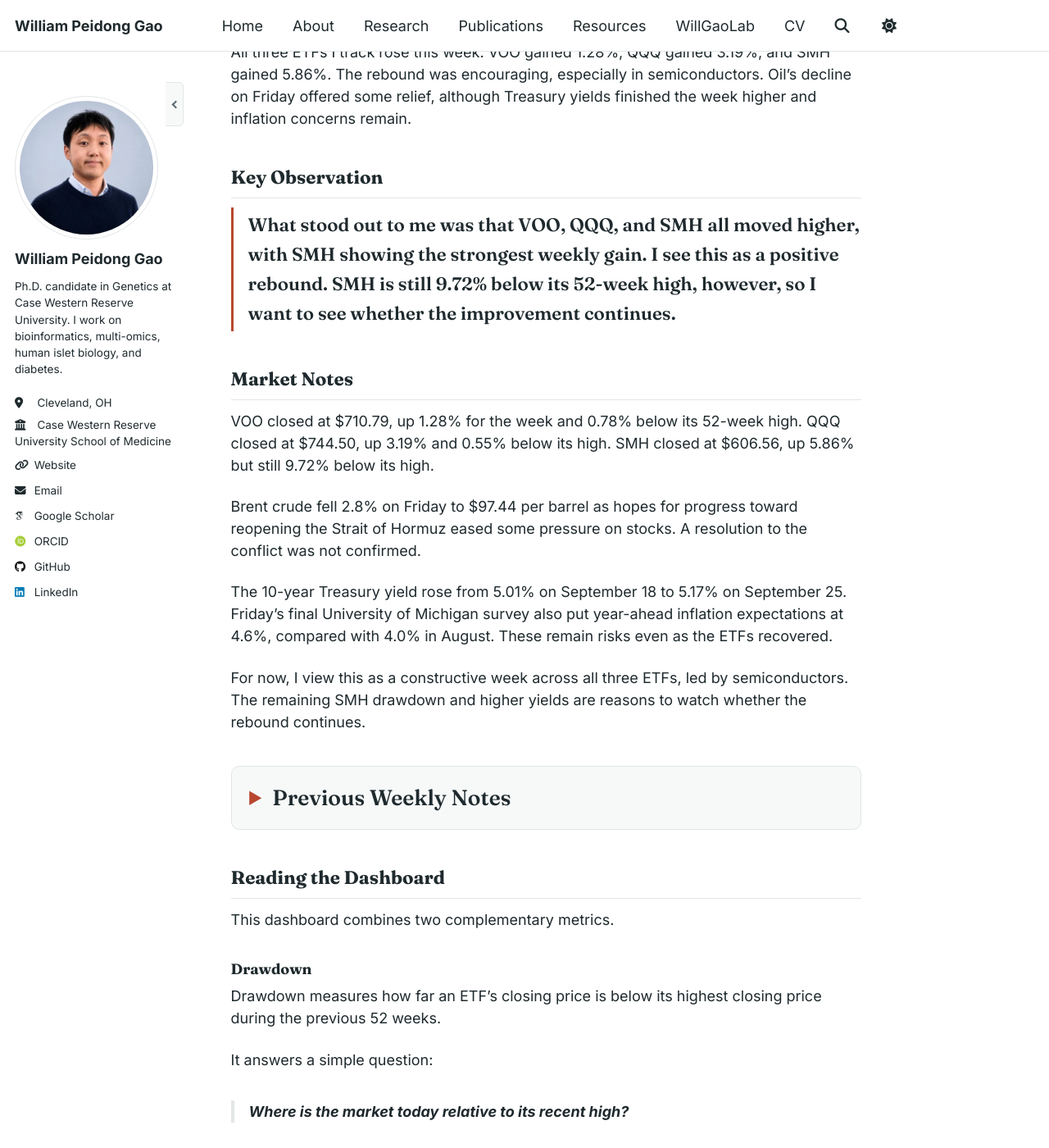
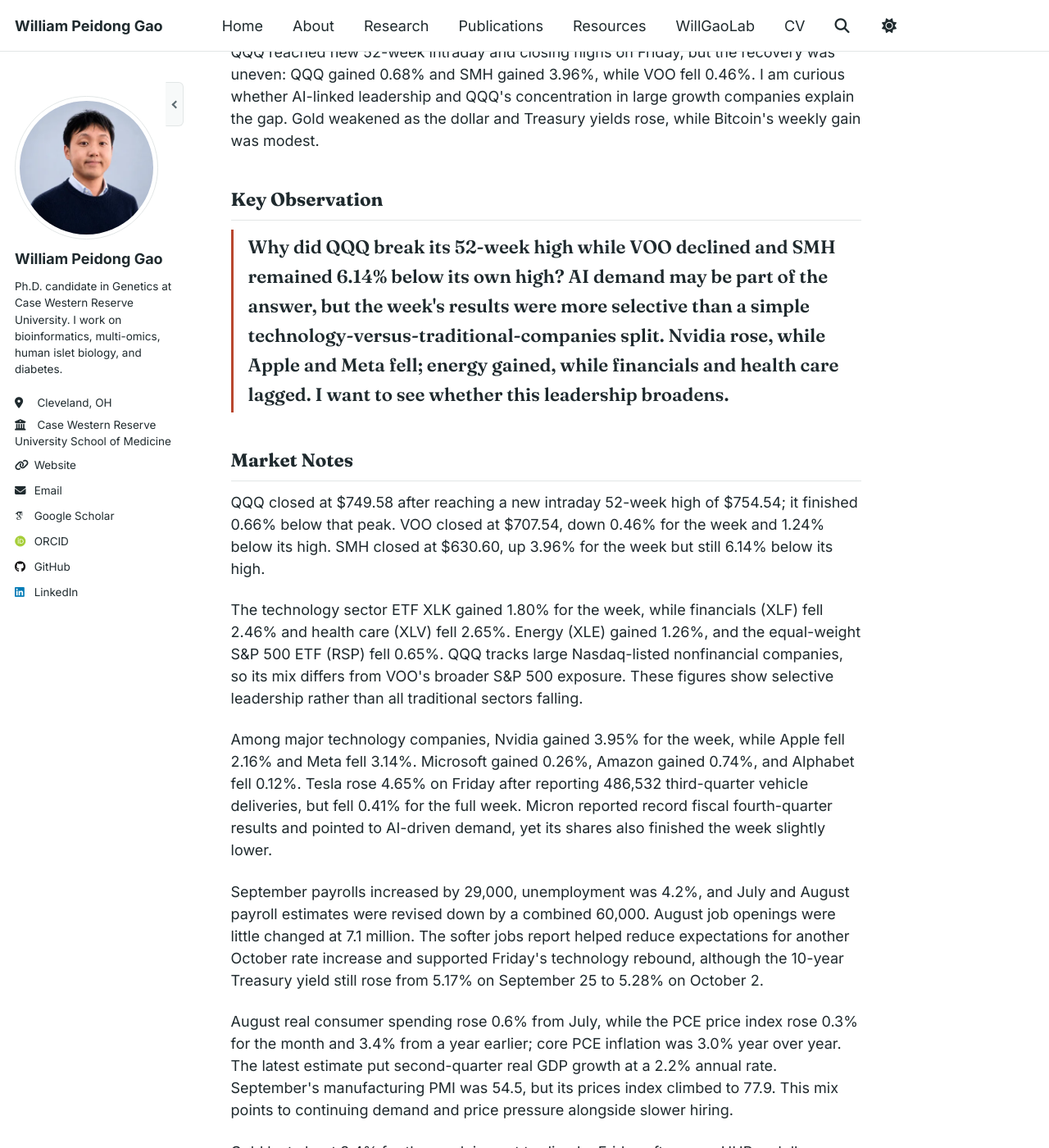
Before and after one commit to PeidongGao/WilliamGaoWeb, a Jekyll site: the page built from _pages/follow-the-market-with-will.md, in a window 1280 px wide and 1400 px high, scrolled down 1544 px. Shown: the whole window at 82% size. Built offline with Jekyll 4.4.1, drawn with Linux system fonts in a browser that asks for light colours; some web fonts are replaced; some of the changed text lies outside the part shown.

Commit message:
Publish October 2 weekly market review

```diff
--- a/_data/weekly_market_commentary.yml
+++ b/_data/weekly_market_commentary.yml
@@ -1,3 +1,15 @@
+- date: "2026-10-02"
+  summary: "QQQ reached new 52-week intraday and closing highs on Friday, but the recovery was uneven: QQQ gained 0.68% and SMH gained 3.96%, while VOO fell 0.46%. I am curious whether AI-linked leadership and QQQ's concentration in large growth companies explain the gap. Gold weakened as the dollar and Treasury yields rose, while Bitcoin's weekly gain was modest."
+  key_observation: "Why did QQQ break its 52-week high while VOO declined and SMH remained 6.14% below its own high? AI demand may be part of the answer, but the week's results were more selective than a simple technology-versus-traditional-companies split. Nvidia rose, while Apple and Meta fell; energy gained, while financials and health care lagged. I want to see whether this leadership broadens."
+  market_notes:
+    - "QQQ closed at $749.58 after reaching a new intraday 52-week high of $754.54; it finished 0.66% below that peak. VOO closed at $707.54, down 0.46% for the week and 1.24% below its high. SMH closed at $630.60, up 3.96% for the week but still 6.14% below its high."
+    - "The technology sector ETF XLK gained 1.80% for the week, while financials (XLF) fell 2.46% and health care (XLV) fell 2.65%. Energy (XLE) gained 1.26%, and the equal-weight S&P 500 ETF (RSP) fell 0.65%. QQQ tracks large Nasdaq-listed nonfinancial companies, so its mix differs from VOO's broader S&P 500 exposure. These figures show selective leadership rather than all traditional sectors falling."
+    - "Among major technology companies, Nvidia gained 3.95% for the week, while Apple fell 2.16% and Meta fell 3.14%. Microsoft gained 0.26%, Amazon gained 0.74%, and Alphabet fell 0.12%. Tesla rose 4.65% on Friday after reporting 486,532 third-quarter vehicle deliveries, but fell 0.41% for the full week. Micron reported record fiscal fourth-quarter results and pointed to AI-driven demand, yet its shares also finished the week slightly lower."
+    - "September payrolls increased by 29,000, unemployment was 4.2%, and July and August payroll estimates were revised down by a combined 60,000. August job openings were little changed at 7.1 million. The softer jobs report helped reduce expectations for another October rate increase and supported Friday's technology rebound, although the 10-year Treasury yield still rose from 5.17% on September 25 to 5.28% on October 2."
+    - "August real consumer spending rose 0.6% from July, while the PCE price index rose 0.3% for the month and 3.4% from a year earlier; core PCE inflation was 3.0% year over year. The latest estimate put second-quarter real GDP growth at a 2.2% annual rate. September's manufacturing PMI was 54.5, but its prices index climbed to 77.9. This mix points to continuing demand and price pressure alongside slower hiring."
+    - "Gold lost about 3.4% for the week in spot trading by Friday afternoon. UUP, a dollar-tracking ETF, gained 0.94% from Friday to Friday, and the 10-year real Treasury yield rose from 2.83% to 2.92%; these are plausible pressures on gold. Bitcoin's UTC closing price rose only 0.51%, from $84,076 on September 25 to $84,506 on October 2. Its modest rise does not establish a shift from gold into Bitcoin."
+    - "My working view is that AI-related strength and Friday's rate relief helped QQQ recover, but the full-week picture remains uneven. I am watching whether gains spread beyond the current leaders and whether dollar and yield pressure ease."
+
 - date: "2026-09-25"
   summary: "All three ETFs I track rose this week. VOO gained 1.28%, QQQ gained 3.19%, and SMH gained 5.86%. The rebound was encouraging, especially in semiconductors. Oil’s decline on Friday offered some relief, although Treasury yields finished the week higher and inflation concerns remain."
   key_observation: "What stood out to me was that VOO, QQQ, and SMH all moved higher, with SMH showing the strongest weekly gain. I see this as a positive rebound. SMH is still 9.72% below its 52-week high, however, so I want to see whether the improvement continues."
--- a/assets/data/weekly-market-history.csv
+++ b/assets/data/weekly-market-history.csv
@@ -41,3 +41,6 @@
 2026-09-25,QQQ,-0.005543,0.031950
 2026-09-25,SMH,-0.097153,0.058569
 2026-09-25,VOO,-0.007817,0.012839
+2026-10-02,QQQ,-0.006573,0.006823
+2026-10-02,SMH,-0.061370,0.039633
+2026-10-02,VOO,-0.012354,-0.004572
```
Also changed, not shown: images/market/weekly-market-dashboard.png.
